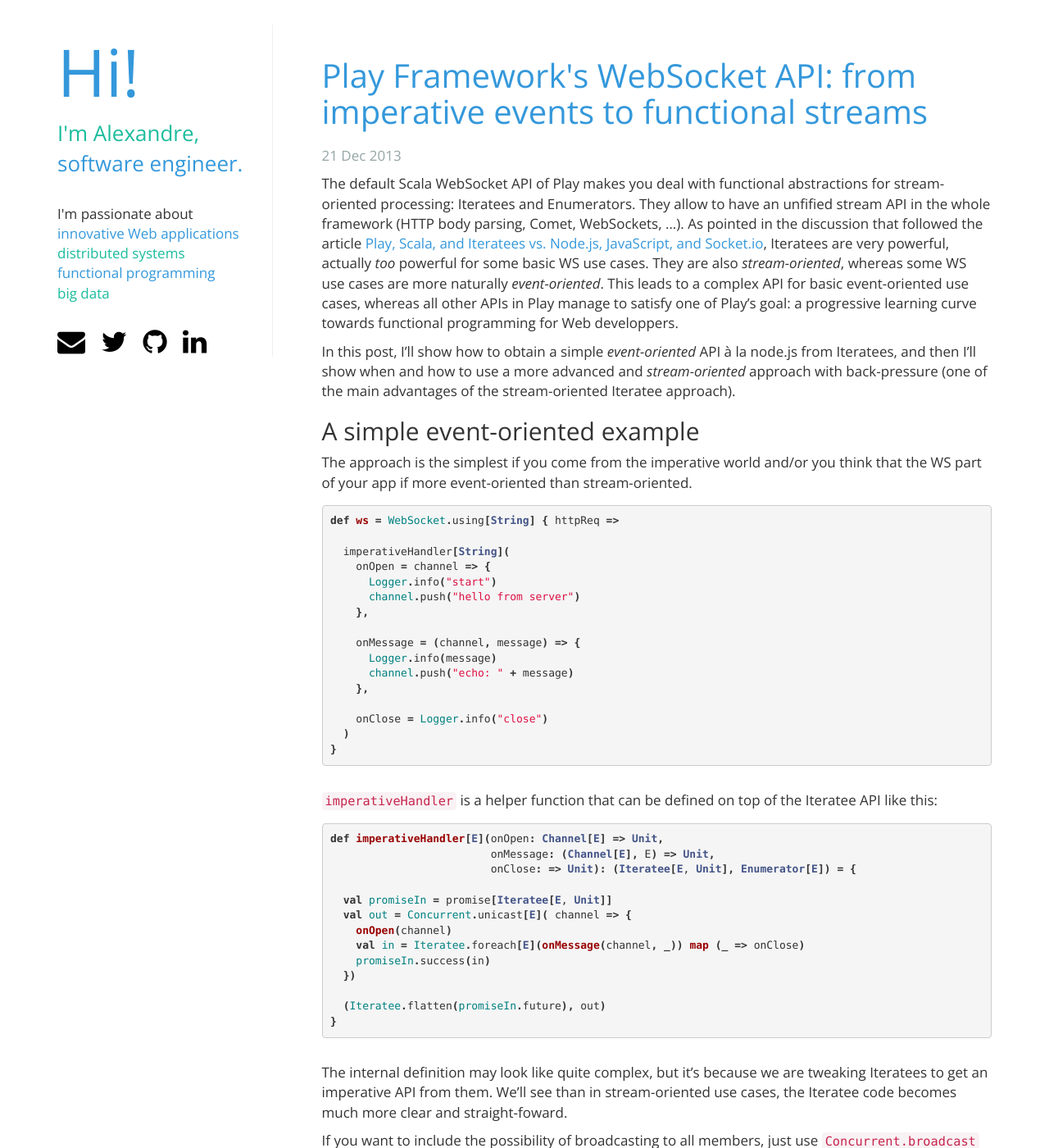
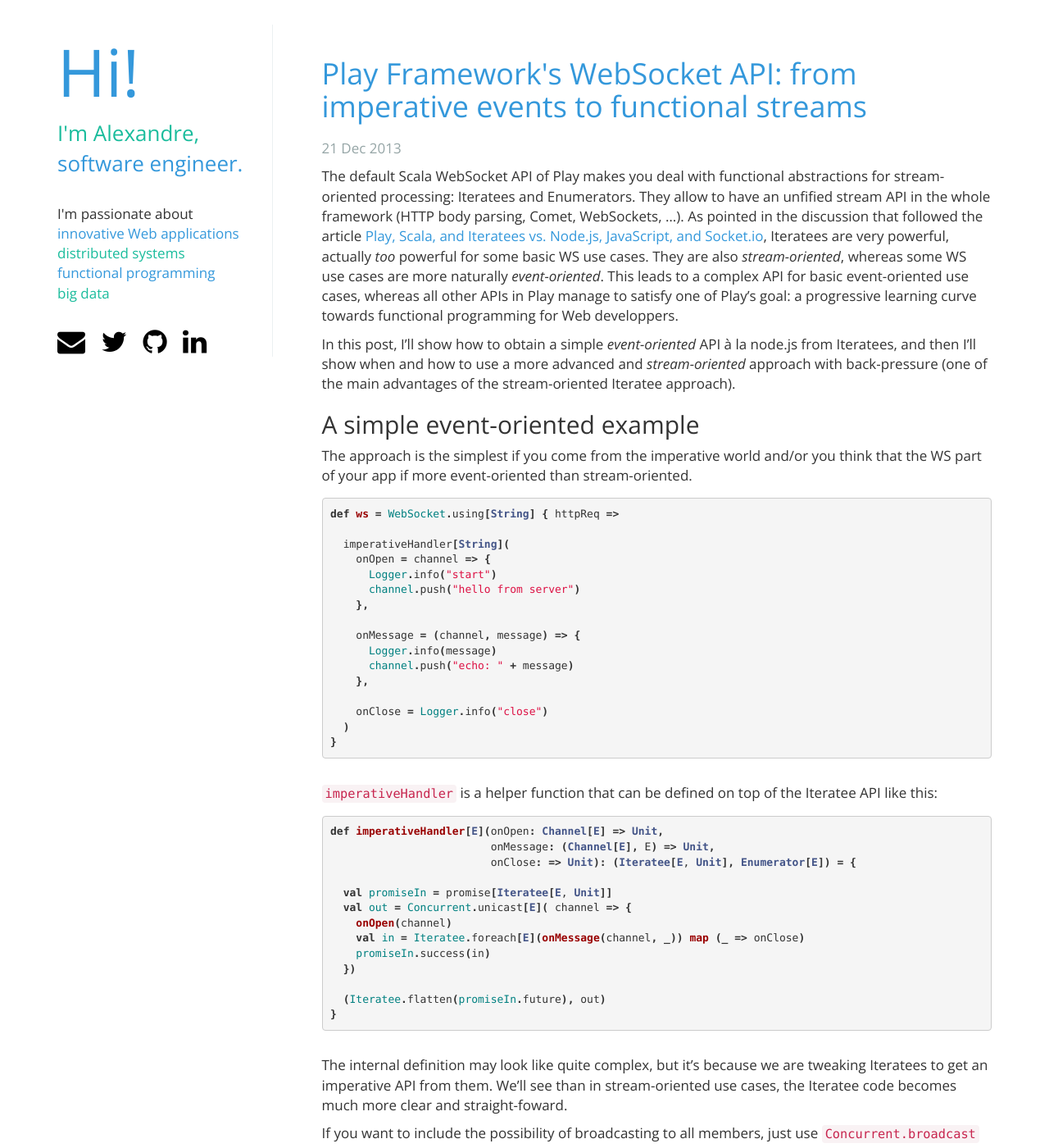
Before and after one commit to atamborrino/atamborrino.github.io, a Jekyll site: the page built from _posts/2013-12-21-play-framework-websocket.markdown, in a window 1280 px wide and 1400 px high. Shown: the whole window at 82% size. Built offline with Jekyll 4.4.1, drawn with Linux system fonts in a browser that asks for light colours; Markdown is read by kramdown in place of the engine named in the settings.

Commit message:
change post font size

```diff
--- a/css/main.css
+++ b/css/main.css
@@ -142,7 +142,7 @@
 /************/
 
 .post-titles {
-	font-size: 40px;
+	font-size: 36px;
 	margin-bottom: 20px;
 }
 
```
